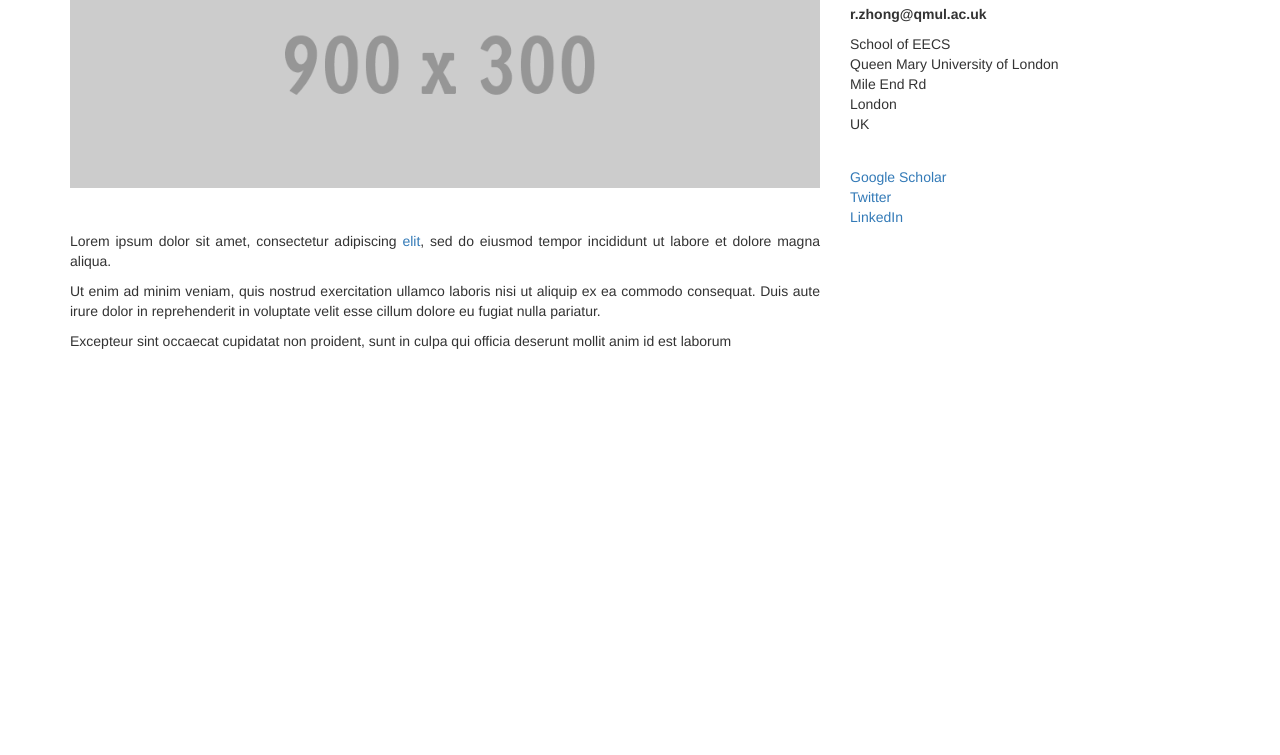
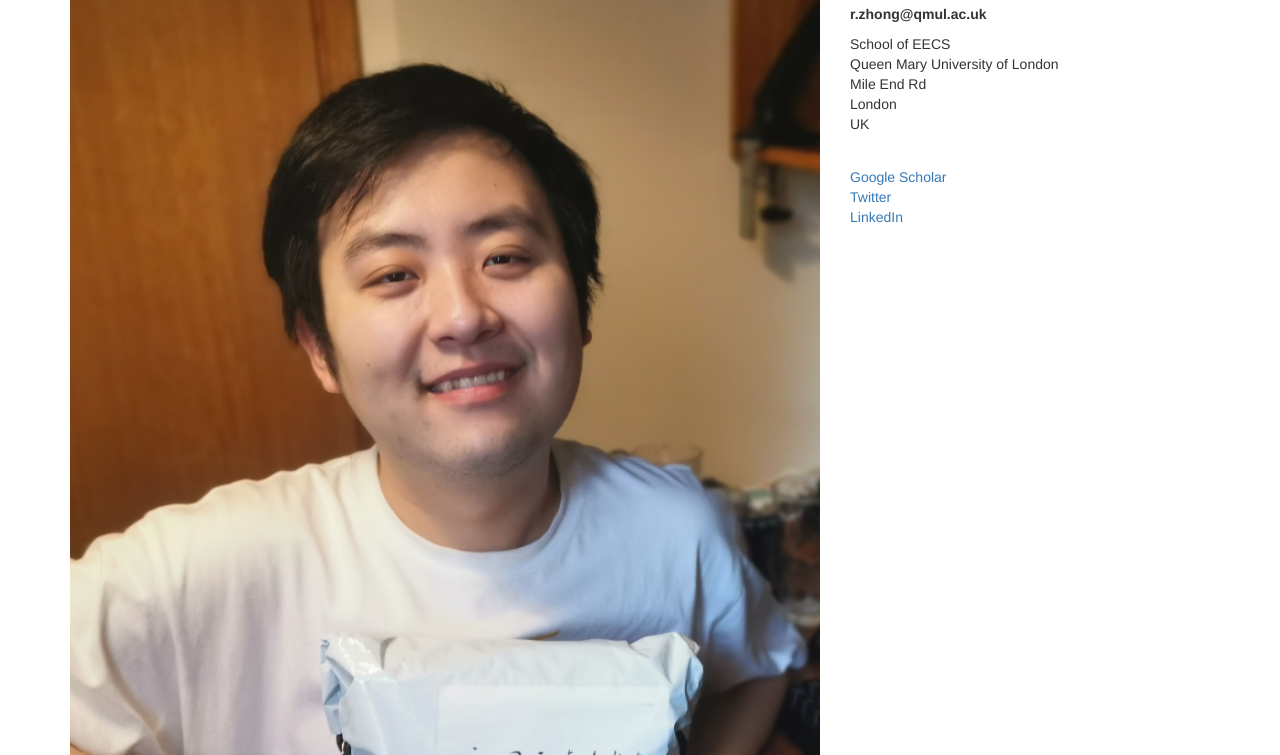
Before and after one commit to Frost-Armor/Frost-Armor.github.io, a plain HTML site: page index.html in a window 1280 px wide. Shown: the part 133-888 px from the top of the page. Drawn offline with nearby package versions, Linux system fonts and the light colour scheme.

Commit message:
Update index.html

```diff
--- a/index.html
+++ b/index.html
@@ -51,7 +51,7 @@
             <div class="col-md-8" style="height: 100vh;">
 
                 <!-- Main Image -->
-                <img class="img-responsive" src="photo.gif" alt=""><br>
+                <img class="img-responsive" src="PhotoHalf.jpg" alt=""><br>
 
                 <div style="margin-top:3%; text-align:justify;">
 					<p>Lorem ipsum dolor sit amet, consectetur adipiscing <a href="#">elit</a>, sed do eiusmod tempor incididunt ut labore et dolore magna aliqua.</p>
```
